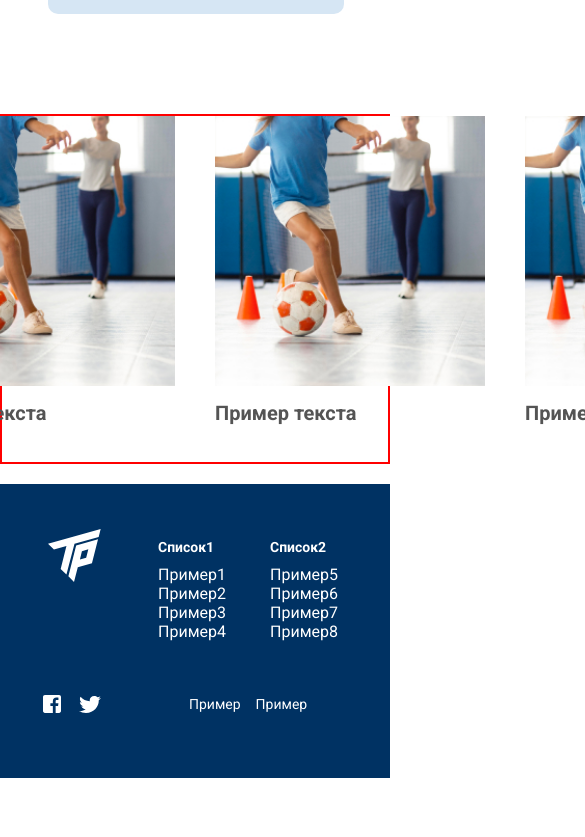
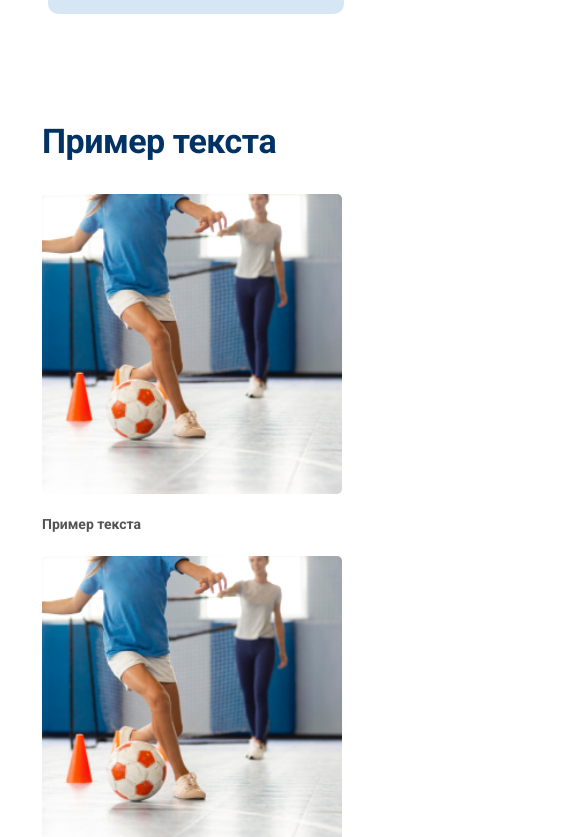
Before and after one commit to Trudovyereservy/frontend_part, a Next.js app: page / in a window 390 px wide. Shown: the part 3307-4144 px from the top of the page, 585 px wide, since content can reach past the window. Before the commit the page ends 4085 px from the top, so only its background shows below. Built offline with nearby package versions, Linux system fonts and the light colour scheme.

Commit message:
Сделал на desktop, tablet, mobile. Нужно улучшить переходы + 3 карточки на mobile

```diff
--- a/src/components/CardsNews/Card/Card.module.scss
+++ b/src/components/CardsNews/Card/Card.module.scss
@@ -2,8 +2,6 @@
 @import '../../../styles/_mixins.scss';
 
 .card {
-  // max-width: 270px;
-  // height: 270px;
   display: flex;
   flex-direction: column;
   gap: 15px;
@@ -11,6 +9,7 @@
 
 .card__image {
   object-fit: cover;
+  border-radius: 5px;
 }
 
 .card__link {
@@ -18,93 +17,27 @@
   font-size: 20px;
   line-height: 24px;
   font-weight: 600;
-  // margin-bottom: 28px;
 }
 
+@include laptop {
+  .card__image {
+    width: 220px;
+    height: 222px;
+  }
+}
 
+@include mobile {
+  .card {
+    gap: 19px;
+  }
 
-// .card__image {
-//   width: 100%;
-//   display: block;
-//   object-fit: cover;
-//   object-position: center;
-//   border-radius: 5px;
-//   background: $bg-color-ligth-grey;
-//   margin-bottom: 25px;
-// }
+  .card__image {
+    width: 300px;
+    height: 300px;
+  }
 
-// .card__title {
-//   color: $text-color-black;
-//   font-size: 20px;
-//   font-style: normal;
-//   font-weight: 600;
-//   line-height: 1.65;
-//   margin-bottom: 10px;
-// }
-
-// .card__subtitle {
-//   flex-shrink: 0;
-//   color: $text-color-grey;
-//   font-size: 15px;
-//   font-style: normal;
-//   font-weight: 700;
-//   line-height: 1.70227;
-//   margin-bottom: 10px;
-// }
-
-// .card__text {
-//   color: $text-color-grey;
-//   font-size: 15px;
-//   font-weight: 400;
-//   line-height: 1.7;
-//   margin-bottom: 28px;
-// }
-
-// .card__link {
-//   border-radius: 30px;
-//   background: $bg-color-red;
-//   display: block;
-//   width: 211.2px;
-//   padding: 16px 35px;
-//   color: #fff;
-//   text-align: center;
-//   font-size: 15px;
-//   font-weight: 500;
-//   line-height: 1;
-// }
-
-// .card__link:hover {
-//   background-color: rgba(209, 23, 44, 0.9);
-//   transition: 0.3s ease-in-out;
-// }
-
-// @include laptop {
-//   .card__link {
-//     width: 176.3px;
-//   }
-//   .card__title {
-//     letter-spacing: -0.3px;
-//   }
-//   .card__subtitle {
-//     letter-spacing: -0.3px;
-//   }
-// }
-
-// @include tablet {
-//   .card__title {
-//     font-size: 14px;
-//     letter-spacing: -0.2px;
-//     margin-bottom: 8px;
-//   }
-//   .card__subtitle {
-//     /*font-size: 14px;*/
-//     display: none;
-//   }
-//   .card__text {
-//     font-size: 14px;
-//     margin-bottom: 9px;
-//   }
-//   .card__link {
-//     width: 220px;
-//   }
-// }
+  .card__link {
+    font-size: 14px;
+    line-height: 22.88px;
+  }
+}
--- a/src/components/CardsNews/Card/Card.tsx
+++ b/src/components/CardsNews/Card/Card.tsx
@@ -11,8 +11,8 @@ const Card = ({ imgUrl, linkUrl, linkText }: ICardNewsMainProps) => {
         className={styles.card__image}
         src={imgUrl}
         alt="Обложка новости"
-        width={270}
-        height={270}
+        width={260}
+        height={263}
       />
       <Link className={styles.card__link} href={linkUrl}>
         {linkText}
--- a/src/components/CardsNews/CardsNews.module.scss
+++ b/src/components/CardsNews/CardsNews.module.scss
@@ -1,12 +1,62 @@
 @import '../../styles/_variables.scss';
 @import '../../styles/_mixins.scss';
 
+.cardnews {
+  max-width: 1440px;
+  width: 100%;
+  margin: 0 auto;
+  padding: 0 140px 70px;
+}
+
 .cardslist__container {
-    border: red solid 2px;
-    height: 350px;
-    display: flex;
-    justify-content: center;
-    gap: 40px;
-    margin-bottom: 20px;
-    list-style: none;
+  height: 300px;
+  display: flex;
+  justify-content: center;
+  gap: 40px;
+  list-style: none;
+  height: 100%;
+
 }
+
+.cardslist__title {
+  color: $text-color-blue;
+  font-size: 64px;
+  font-weight: 700;
+  line-height: 1.63418;
+  margin-bottom: 20px;
+}
+
+@include desktop {
+  .cardslist__container {
+    gap: 20px;
+  }
+}
+
+@include laptop {
+  .cardnews {
+    padding: 0 42px 70px;
+  }
+
+  .cardslist__title {
+    font-size: 55px;
+  }
+}
+
+@include tablet {
+  .cardslist__title {
+    font-size: 34px;
+    margin-bottom: 25px;
+    letter-spacing: -0.5px;
+  }
+}
+
+  @include mobile {
+    .cardnews {
+        display: flex;
+        flex-direction: column;
+    }
+
+    .cardslist__container {
+        flex-direction: column;
+    }
+  }
--- a/src/components/CardsNews/CardsNews.tsx
+++ b/src/components/CardsNews/CardsNews.tsx
@@ -7,7 +7,8 @@ import { cardsNewsMain } from '@/utils/constants';
 
 const CardsNews = () => {
   return (
-    <section>
+    <section className={styles.cardnews}>
+      <h2 className={styles.cardslist__title}>Пример текста</h2>
       <ul className={styles.cardslist__container}>
         {cardsNewsMain.map((card) => (
           <Card
```
